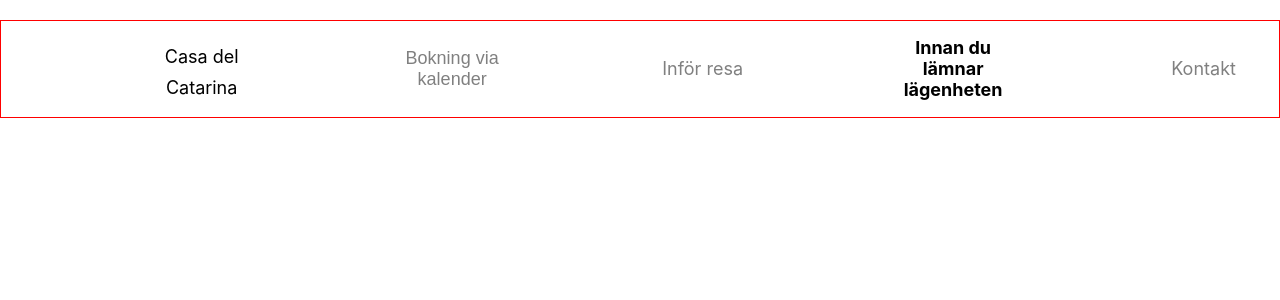
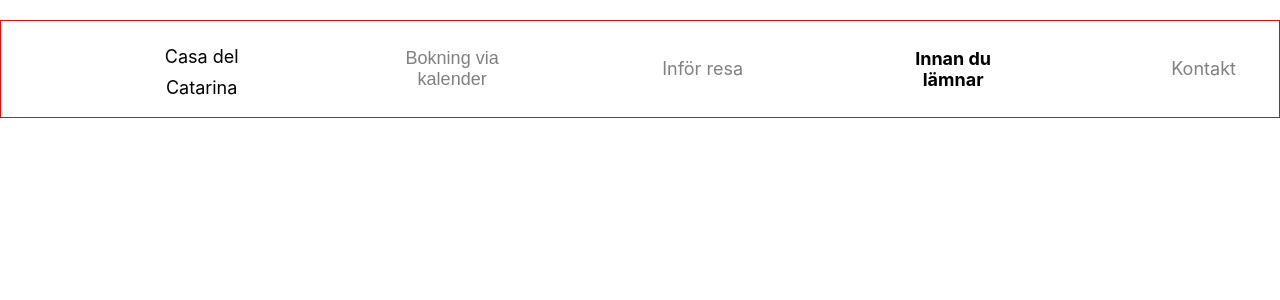
Before and after one commit to nordstromkristofer/torrevieja, a React (Create React App) app: page /b4leave in a window 1280 px wide. Shown: the top 300 px of the page. Built offline with nearby package versions, Linux system fonts and the light colour scheme.

Commit message:
renzorenz

```diff
--- a/src/Home.css
+++ b/src/Home.css
@@ -66,6 +66,6 @@
 .homewrapper {
   display: flex;
   flex-direction: row;
-  justify-content: center;
+  justify-content: space-between;
   padding: 3%;
 }
--- a/src/header/header.tsx
+++ b/src/header/header.tsx
@@ -19,7 +19,7 @@ function Header() {
           <NavLink to="/todo" className="nav-link">Inför resa</NavLink>
         </div>
         <div className='b4leave'>
-          <NavLink to="/b4leave" className="nav-link">Innan du lämnar lägenheten</NavLink>
+          <NavLink to="/b4leave" className="nav-link">Innan du lämnar</NavLink>
         </div>
         <div className='contact'>
           <NavLink to="/contact" className="nav-link">Kontakt</NavLink>
```
